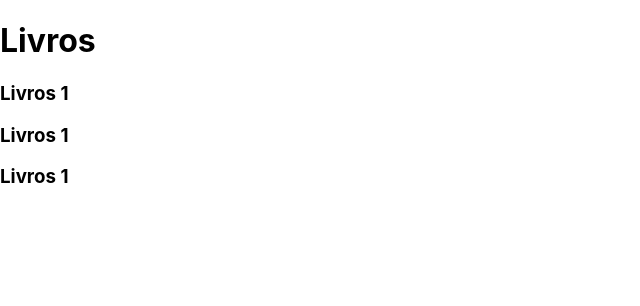
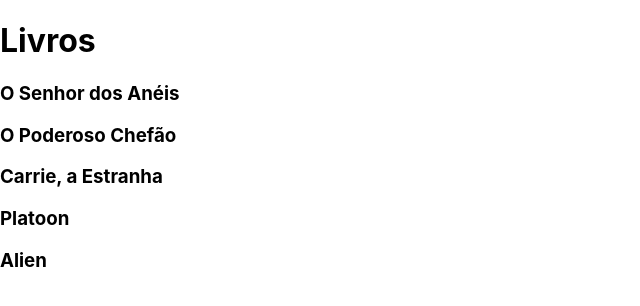
Before and after one commit to RogerioBrasileiro/react-init, a React (Create React App) app: page / in a window 1280 px wide. Shown: the top 306 px of the page, without its empty margins (0-640 px from the left). Built offline with nearby package versions, Linux system fonts and the light colour scheme.

Commit message:
aula 3008

```diff
--- a/src/App.js
+++ b/src/App.js
@@ -1,16 +1,27 @@
 import { Book } from "./components/Book";
 
+function App() {
+
+  let livros = [
+    { id: 1, title: 'O Senhor dos Anéis' },
+    { id: 2, title: 'O Poderoso Chefão' },
+    { id: 3, title: 'Carrie, a Estranha' },
+    { id: 4, title: 'Platoon' },
+    { id: 5, title: 'Alien' },
+  ]
 
 
-function App() {
   return (
     <div>
       <h1>Livros</h1>
 
       <div>
-        <Book title="O Senhor dos Anéis" />
+        {livros.map(i => <Book key={i.id} title={i.title} />)}
+        {/* <Book title="O Senhor dos Anéis" />
         <Book title="O Poderoso Chefão" />
         <Book title="Carrie, a Estranha" />
+        <Book title="Platoon" />
+        <Book title="Alien" /> */}
 
       </div>
     </div>
--- a/src/components/Book.jsx
+++ b/src/components/Book.jsx
@@ -1,5 +1,9 @@
-export function Book() {
+export function Book(props) {
+
+console.log(props.title)
+
+
     return (
-        <h3>Livros 1</h3>
+        <h3>{props.title}</h3>
     );
 }
--- a/src/index.js
+++ b/src/index.js
@@ -4,7 +4,11 @@
 import App from './App';
 import reportWebVitals from './reportWebVitals';
 
+// const, let, var - declarção de variavel
+// a variavel root recebe através da classe ReactDOM com a chamada
+// do método creatRoot, um elemento HTML, através da refência document.getElementBtId('root')
 const root = ReactDOM.createRoot(document.getElementById('root'));
+
 root.render(
   <React.StrictMode>
     <App />
```
